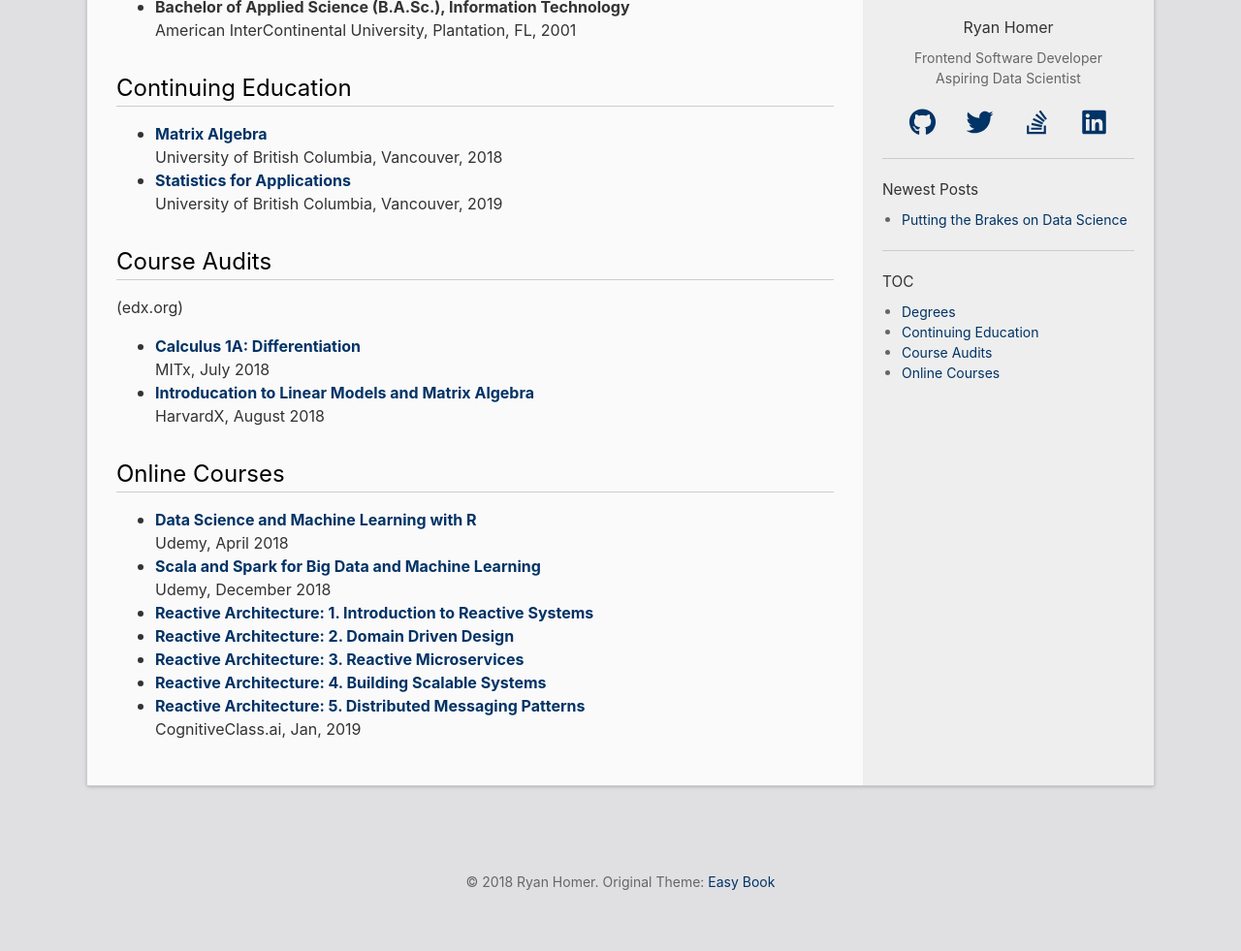
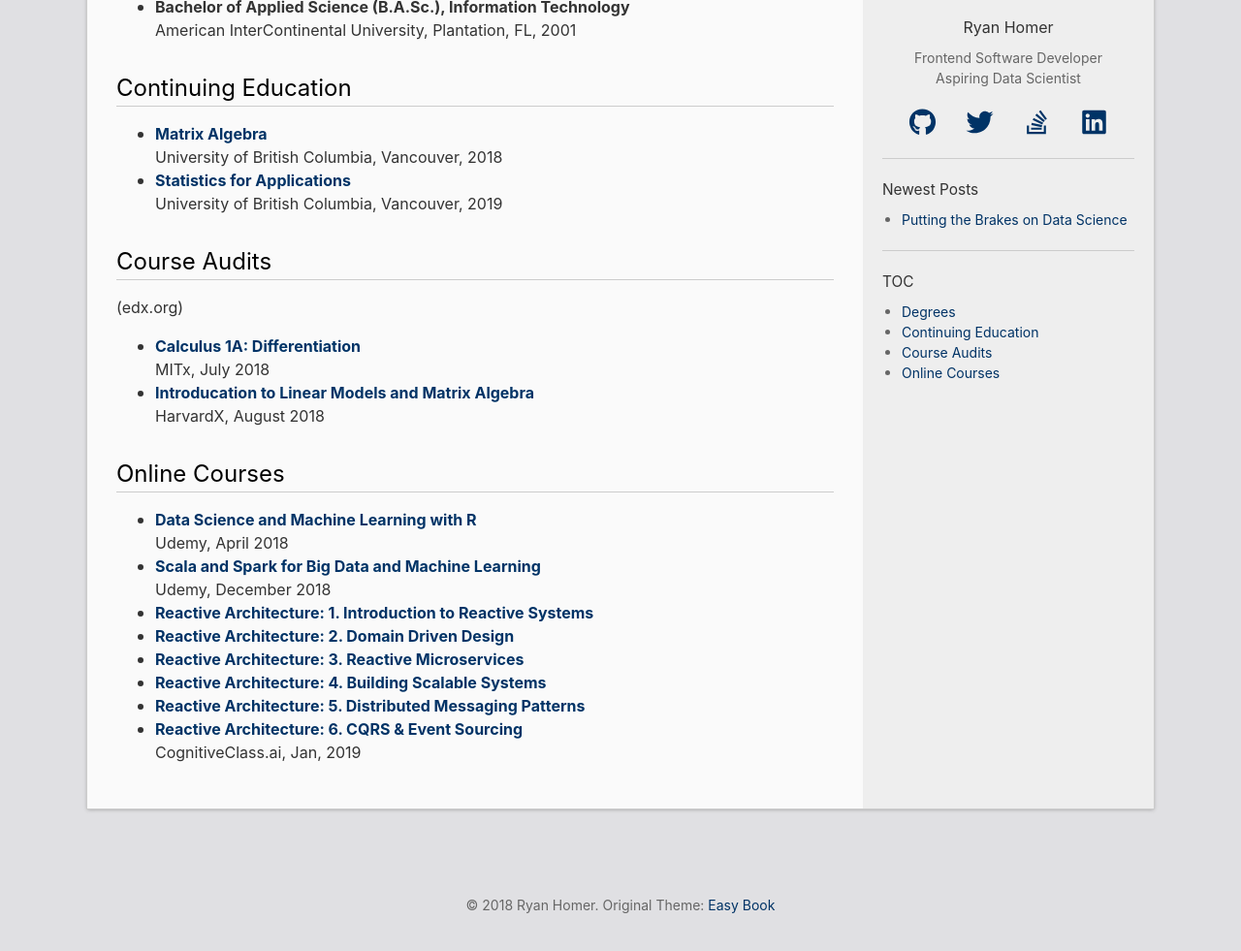
Before and after one commit to techrah/techrah.github.io, a Jekyll site: the page built from pages/education.md, in a window 1280 px wide, cut to the strip 261-1266 px from the top of the page. Shown: the top 981 px of the strip at 97% size. Built offline with Jekyll 4.4.1, drawn with Linux system fonts in a browser that asks for light colours; nearby versions of some CDN libraries.

Commit message:
Add LRA 6

```diff
--- a/pages/education.md
+++ b/pages/education.md
@@ -32,6 +32,7 @@
 - **[Reactive Architecture: 3. Reactive Microservices][9]**
 - **[Reactive Architecture: 4. Building Scalable Systems][10]**
 - **[Reactive Architecture: 5. Distributed Messaging Patterns][11]**
+- **[Reactive Architecture: 6. CQRS & Event Sourcing][11]**
 <br> CognitiveClass.ai, Jan, 2019
 
 [1]: https://www.edx.org/course/calculus-1a-differentiation
```
Also changed, not shown: other parts of pages/education.md (+1 -0 lines).
